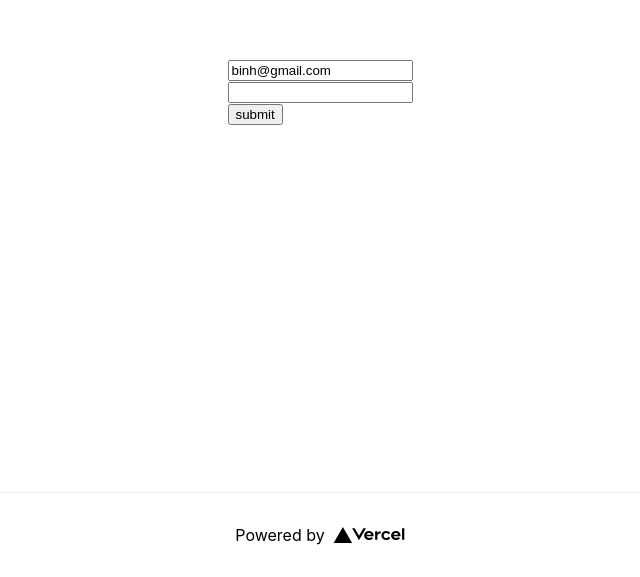
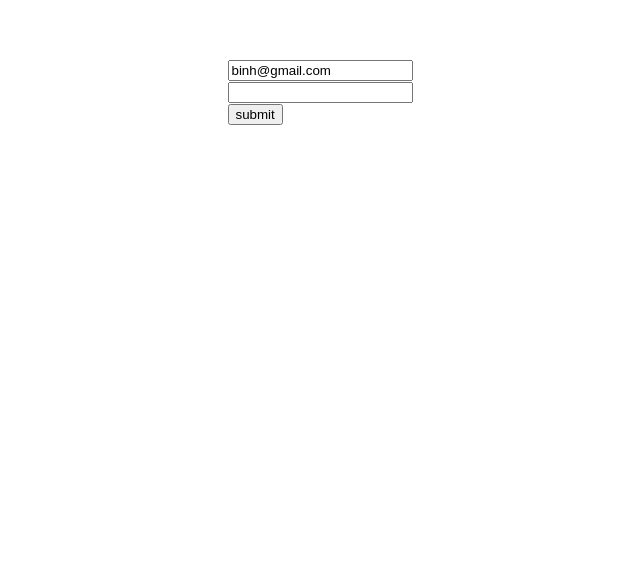
Before and after one commit to quocbinh-npm9081/hook-form-mui-v2, a Next.js app: page / in a window 1280 px wide. Shown: the part 308-885 px from the top of the page, without its empty margins (320-960 px from the left). After the commit the page ends 800 px from the top, so only its background shows below. Built offline with nearby package versions, Linux system fonts and the light colour scheme.

Commit message:
[add] watch change and add validation yup

```diff
--- a/package.json
+++ b/package.json
@@ -9,6 +9,7 @@
     "lint": "next lint"
   },
   "dependencies": {
+    "@hookform/resolvers": "^2.9.10",
     "@types/node": "18.11.8",
     "@types/react": "18.0.24",
     "@types/react-dom": "18.0.8",
--- a/pages/index.tsx
+++ b/pages/index.tsx
@@ -1,23 +1,33 @@
 import { FC } from 'react'
 import Head from 'next/head'
-import Image from 'next/image'
 import styles from '../styles/Home.module.css'
 import {useForm, SubmitHandler} from 'react-hook-form'
+import {yupResolver} from '@hookform/resolvers/yup';
+import * as yup from 'yup';
 
 interface IFormInputs{
   email: string,
   password:string
 }
 
+const schema = yup.object().shape({
+  email: yup.string().email(),
+  password: yup.string().min(4).max(20).required(),
+});
 
 export default function Home() {
 
-  const {register, handleSubmit, formState: {errors}} = useForm<IFormInputs>();
+  const {register, handleSubmit, watch, formState: {errors}} = useForm<IFormInputs>({
+    resolver: yupResolver(schema)
+  });
 
   const handleSubmitForm:SubmitHandler<IFormInputs> = (data:IFormInputs ) =>{
     console.log(data);
+  };
 
-  };
+  // console.log("value Email change", watch('email'));
+
+  console.log(errors);
 
   return (
     <div className={styles.container}>
@@ -37,18 +47,32 @@ export default function Home() {
           </form>
       </main>
 
+      {
+        errors && errors.email ? (
           <footer className={styles.footer}>
           <a
             href="https://vercel.com?utm_source=create-next-app&utm_medium=default-template&utm_campaign=create-next-app"
             target="_blank"
             rel="noopener noreferrer"
           >
-          Powered by{' '}
-          <span className={styles.logo}>
-            <Image src="/vercel.svg" alt="Vercel Logo" width={72} height={16} />
-          </span>
+           {errors.email && errors.email.message ? <span>{errors.email.message}</span> : null}
           </a>
         </footer>
+        ) : null
+      }
+      {
+        errors && errors.password ? (
+          <footer className={styles.footer}>
+          <a
+            href="https://vercel.com?utm_source=create-next-app&utm_medium=default-template&utm_campaign=create-next-app"
+            target="_blank"
+            rel="noopener noreferrer"
+          >
+            {errors.password && errors.password.message ? <span>{errors.password.message}</span>: null}
+          </a>
+        </footer>
+        ) : null
+      }
     </div>
   )
 }
```
Also changed, not shown: 2 other files (tests, documents, lock files or other folders). Lines whose indentation alone changed are shown as unchanged.
